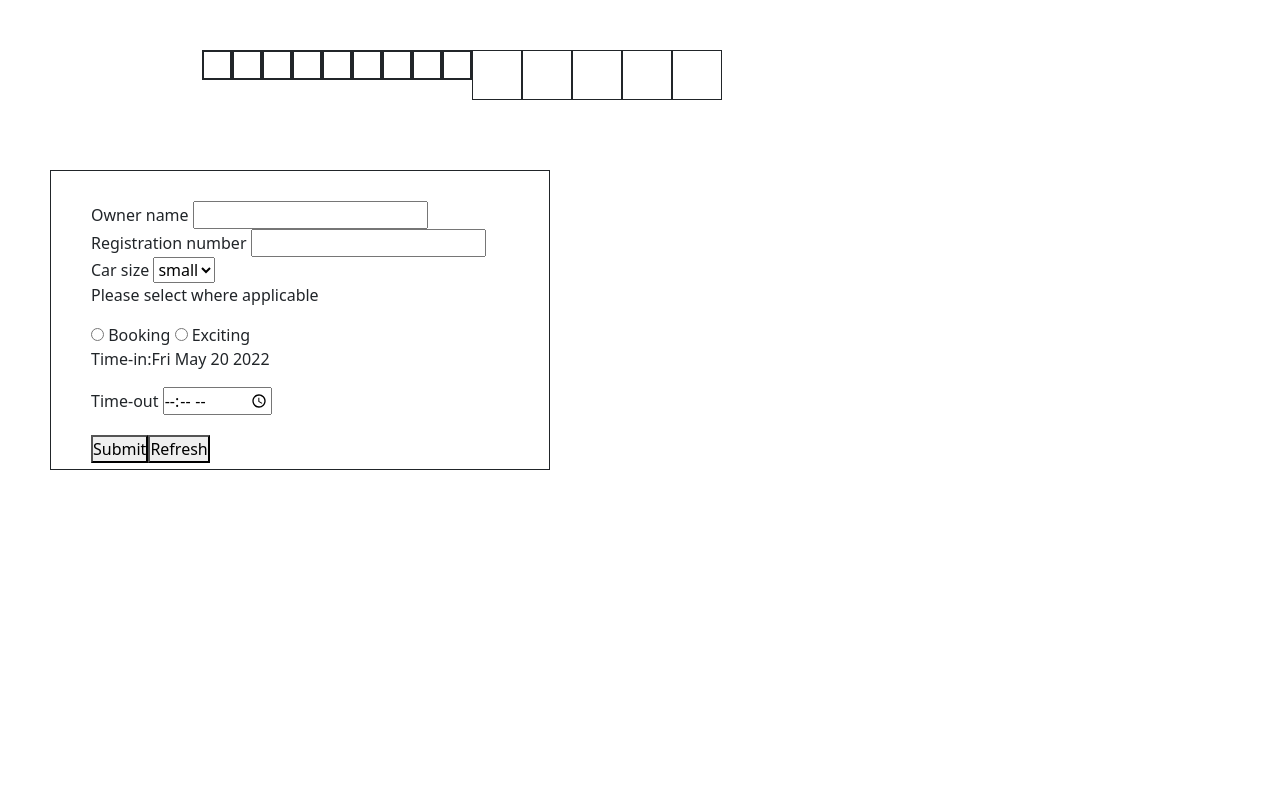
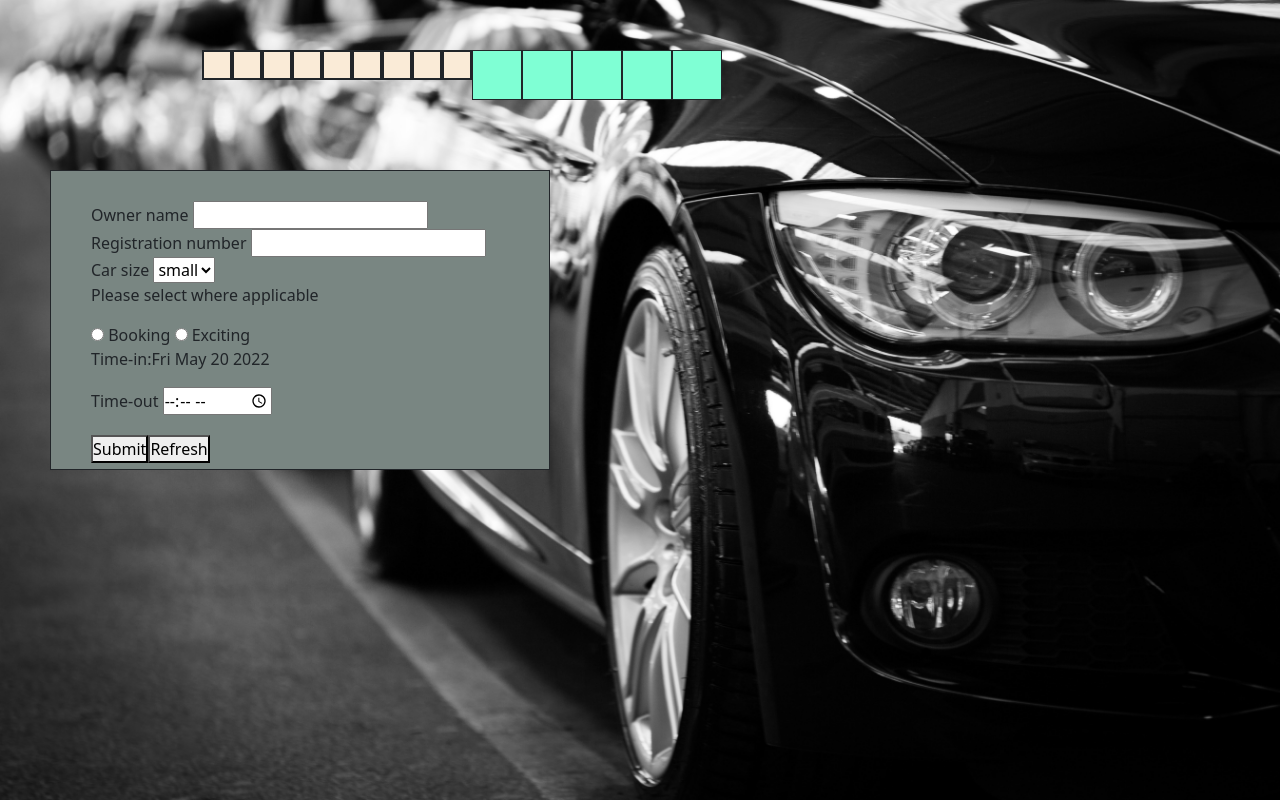
Before and after one commit to Deepizel/web3, a plain HTML site: page index.html in a window 1280 px wide. Drawn offline with nearby package versions, Linux system fonts and the light colour scheme.

Commit message:
update to ui

```diff
--- a/style.css
+++ b/style.css
@@ -2,11 +2,16 @@
     margin: 0;
     padding: 0;
 }
-
+body{
+    background-image: url('back.jpg');
+    background-size: cover;
+    background-repeat: no-repeat;
+}
 .slots, .slots1, .slots2, .slots3, .slots4, .slots5, .slots6, .slots7 , .slots8 , .slots9 {
    border: 2px solid;
    height: 30px;
    width: 30px;
+   background-color: antiquewhite;
 }
 
 
@@ -14,6 +19,7 @@
    border: 1px solid;
    height: 50px;
    width: 50px;
+   background-color: aquamarine;
 }
 .slotssection{
     display: flex;
@@ -27,6 +33,7 @@
     width: 500px;
     margin-top: 70px;
     margin-left: 50px;
+    background-color: rgb(121, 134, 130);
 }
 
 .timeinx{
```
Also changed, not shown: back.jpg (added).
